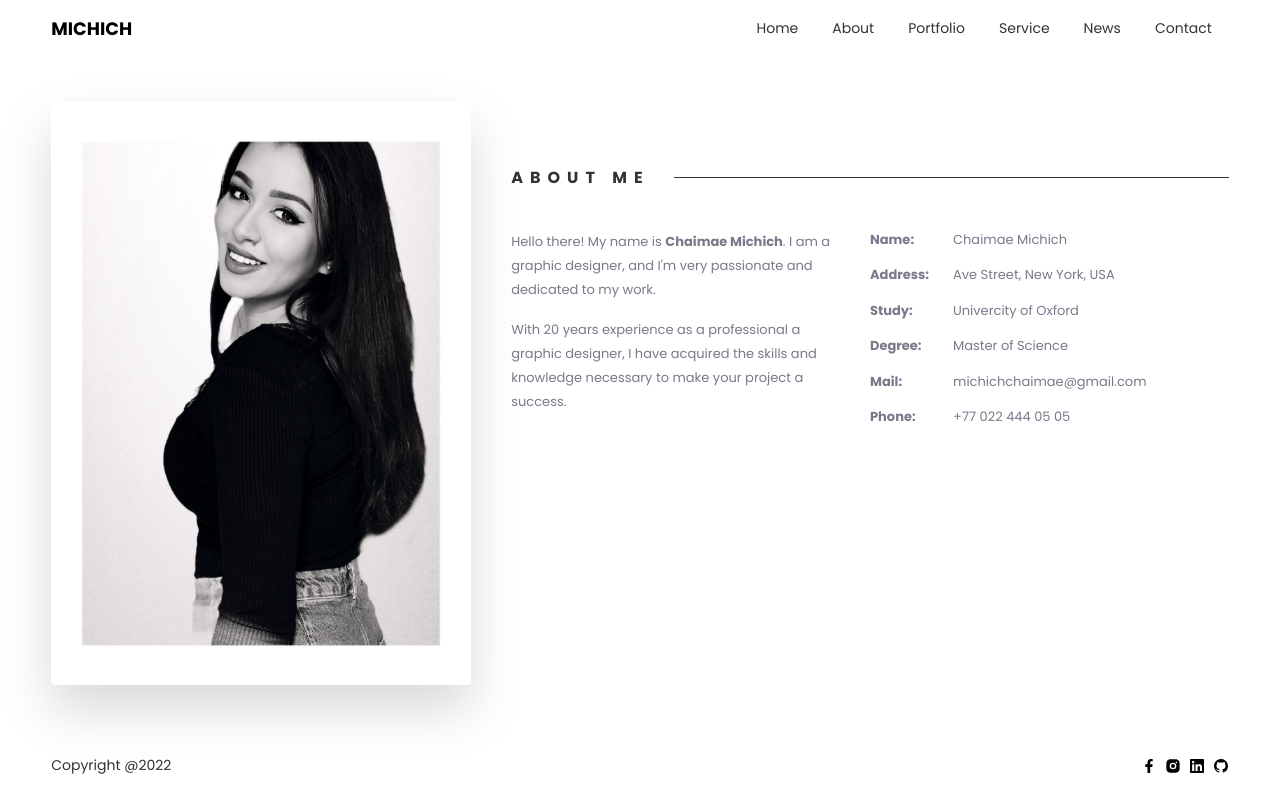
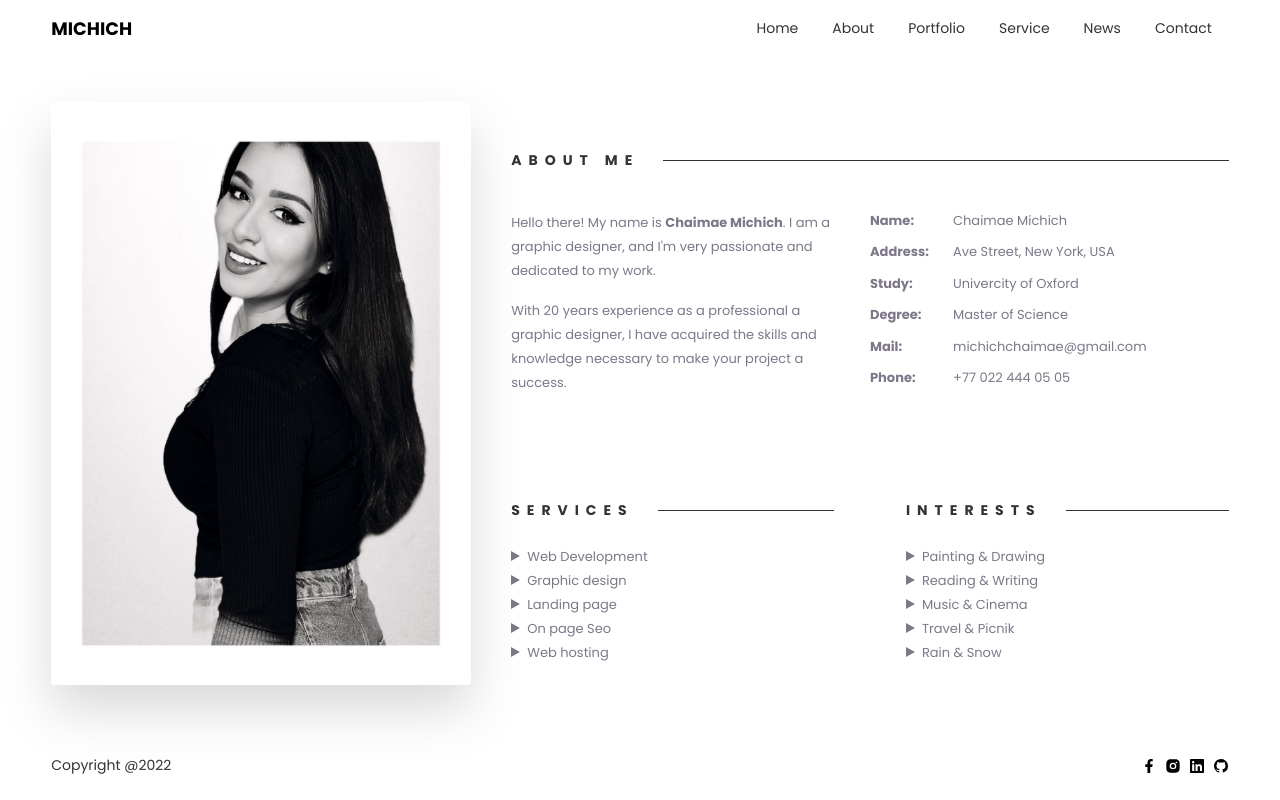
Before and after one commit to Chima20-art/portfolio-v2, a Next.js app: page /about in a window 1280 px wide. Built offline with nearby package versions, Linux system fonts and the light colour scheme.

Commit message:
added sections to about.js

```diff
--- a/pages/about.js
+++ b/pages/about.js
@@ -13,15 +13,15 @@ export default function About() {
                         className=" h-[90%] m-auto rounded drop-shadow-2xl "
                     />
                 </div>
-
-                <div className="flex flex-col   w-full pt-24">
-                    <div className="flex w-full items-center mb-6 ">
-                        <p className="text-grey font-[700] uppercase tracking-[7px] mr-6 ">
+                <div className="flex flex-col ">
+                    <div className="flex flex-col   w-full pt-20  h-fit">
+                        <div className="flex w-full items-center mb-6  ">
+                            <p className="text-grey font-[700] uppercase tracking-[7px] mr-6  text-[14px]">
                                 About me
                             </p>
                             <span className="bg-grey  w-full flex-1 h-[1px]" />
                         </div>
-                    <div className="flex  w-full items-start  ">
+                        <div className="flex  w-full items-start  h-fit ">
                             <div className=" w-[45%] text-lightGrey text-[13px] tracking-normal font-normal   leading-6 ">
                                 <p className="my-4">
                                     Hello there! My name is{' '}
@@ -31,15 +31,15 @@ export default function About() {
                                     . I am a graphic designer, and I'm very
                                     passionate and dedicated to my work.
                                 </p>
-                            <p className="my-4">
+                                <p className="mt-4">
                                     With 20 years experience as a professional a
-                                graphic designer, I have acquired the skills and
-                                knowledge necessary to make your project a
-                                success.
+                                    graphic designer, I have acquired the skills
+                                    and knowledge necessary to make your project
+                                    a success.
                                 </p>
                             </div>
-                        <div className=" w-[45%] mx-auto flex text-lightGrey  text-[13px]  h-full   ">
-                            <p className="font-bold  flex flex-col  text-[13px]   py-4  h-full gap-4">
+                            <div className=" w-[45%] mx-auto flex text-lightGrey  text-[13px]   ">
+                                <p className="font-bold  flex flex-col  text-[13px]   py-4  gap-3">
                                     <span>Name:</span>
                                     <span>Address:</span>
                                     <span>Study:</span>
@@ -47,7 +47,7 @@ export default function About() {
                                     <span>Mail:</span>
                                     <span>Phone:</span>
                                 </p>
-                            <p className="  flex flex-col  ml-6 h-full text-[13px]    py-4  gap-4">
+                                <p className="  flex flex-col  ml-6 h-full text-[13px]   py-4  gap-3">
                                     <span> Chaimae Michich</span>
                                     <span>Ave Street, New York, USA</span>
                                     <span> Univercity of Oxford</span>
@@ -58,6 +58,69 @@ export default function About() {
                             </div>
                         </div>
                     </div>
+                    <div className="flex w-full pt-24  h-fit justify-between ">
+                        <div className=" w-[45%] flex flex-col">
+                            <div className="flex w-full items-center mb-6   ">
+                                <p className="text-grey font-[700] text-[14px] uppercase tracking-[7px] mr-6 ">
+                                    services
+                                </p>
+                                <span className="bg-grey  w-full flex-1 h-[1px]" />
+                            </div>
+                            <ul className=" w-[45%] text-lightGrey text-[13px] tracking-normal font-normal   leading-6 ">
+                                <li className="flex relative  ">
+                                    <div className="absolute left-0 top-[25%] border-t-transparent border-t-[5.5px] border-l-[0px] border-b-[5.5px] border-l-[9.5px] border-b-transparent border-l-[#7d7789]" />
+                                    <p className="ml-4"> Web Development</p>
+                                </li>
+                                <li className="flex relative  ">
+                                    <div className="absolute left-0 top-[25%] border-t-transparent border-t-[5.5px] border-l-[0px] border-b-[5.5px] border-l-[9.5px] border-b-transparent border-l-[#7d7789]" />
+                                    <p className="ml-4"> Graphic design</p>
+                                </li>
+                                <li className="flex relative  ">
+                                    <div className="absolute left-0 top-[25%] border-t-transparent border-t-[5.5px] border-l-[0px] border-b-[5.5px] border-l-[9.5px] border-b-transparent border-l-[#7d7789]" />
+                                    <p className="ml-4">Landing page</p>
+                                </li>
+                                <li className="flex relative  ">
+                                    <div className="absolute left-0 top-[25%] border-t-transparent border-t-[5.5px] border-l-[0px] border-b-[5.5px] border-l-[9.5px] border-b-transparent border-l-[#7d7789]" />
+                                    <p className="ml-4">On page Seo</p>
+                                </li>
+                                <li className="flex relative ">
+                                    <div className=" absolute left-0 top-[25%] border-t-transparent border-t-[5.5px] border-l-[0px] border-b-[5.5px] border-l-[9.5px] border-b-transparent border-l-[#7d7789]" />
+                                    <p className="ml-4">Web hosting</p>
+                                </li>
+                            </ul>
+                        </div>
+                        <div className=" w-[45%] flex flex-col">
+                            <div className="flex w-full items-center mb-6   ">
+                                <p className="text-grey font-[700] text-[14px] uppercase tracking-[7px] mr-6 ">
+                                    interests
+                                </p>
+                                <span className="bg-grey  w-full flex-1 h-[1px]" />
+                            </div>
+                            <ul className=" w-[45%] text-lightGrey text-[13px] tracking-normal font-normal   leading-6 ">
+                                <li className="flex relative  ">
+                                    <div className="absolute left-0 top-[25%] border-t-transparent border-t-[5.5px] border-l-[0px] border-b-[5.5px] border-l-[9.5px] border-b-transparent border-l-[#7d7789]" />
+                                    <p className="ml-4">Painting & Drawing</p>
+                                </li>
+                                <li className="flex relative  ">
+                                    <div className="absolute left-0 top-[25%] border-t-transparent border-t-[5.5px] border-l-[0px] border-b-[5.5px] border-l-[9.5px] border-b-transparent border-l-[#7d7789]" />
+                                    <p className="ml-4"> Reading & Writing</p>
+                                </li>
+                                <li className="flex relative  ">
+                                    <div className="absolute left-0 top-[25%] border-t-transparent border-t-[5.5px] border-l-[0px] border-b-[5.5px] border-l-[9.5px] border-b-transparent border-l-[#7d7789]" />
+                                    <p className="ml-4">Music & Cinema</p>
+                                </li>
+                                <li className="flex relative  ">
+                                    <div className="absolute left-0 top-[25%] border-t-transparent border-t-[5.5px] border-l-[0px] border-b-[5.5px] border-l-[9.5px] border-b-transparent border-l-[#7d7789]" />
+                                    <p className="ml-4">Travel & Picnik</p>
+                                </li>
+                                <li className="flex relative ">
+                                    <div className=" absolute left-0 top-[25%] border-t-transparent border-t-[5.5px] border-l-[0px] border-b-[5.5px] border-l-[9.5px] border-b-transparent border-l-[#7d7789]" />
+                                    <p className="ml-4">Rain & Snow</p>
+                                </li>
+                            </ul>
+                        </div>
+                    </div>
+                </div>
             </div>
             <Footer />
         </div>
```
Lines whose indentation alone changed are shown as unchanged.
